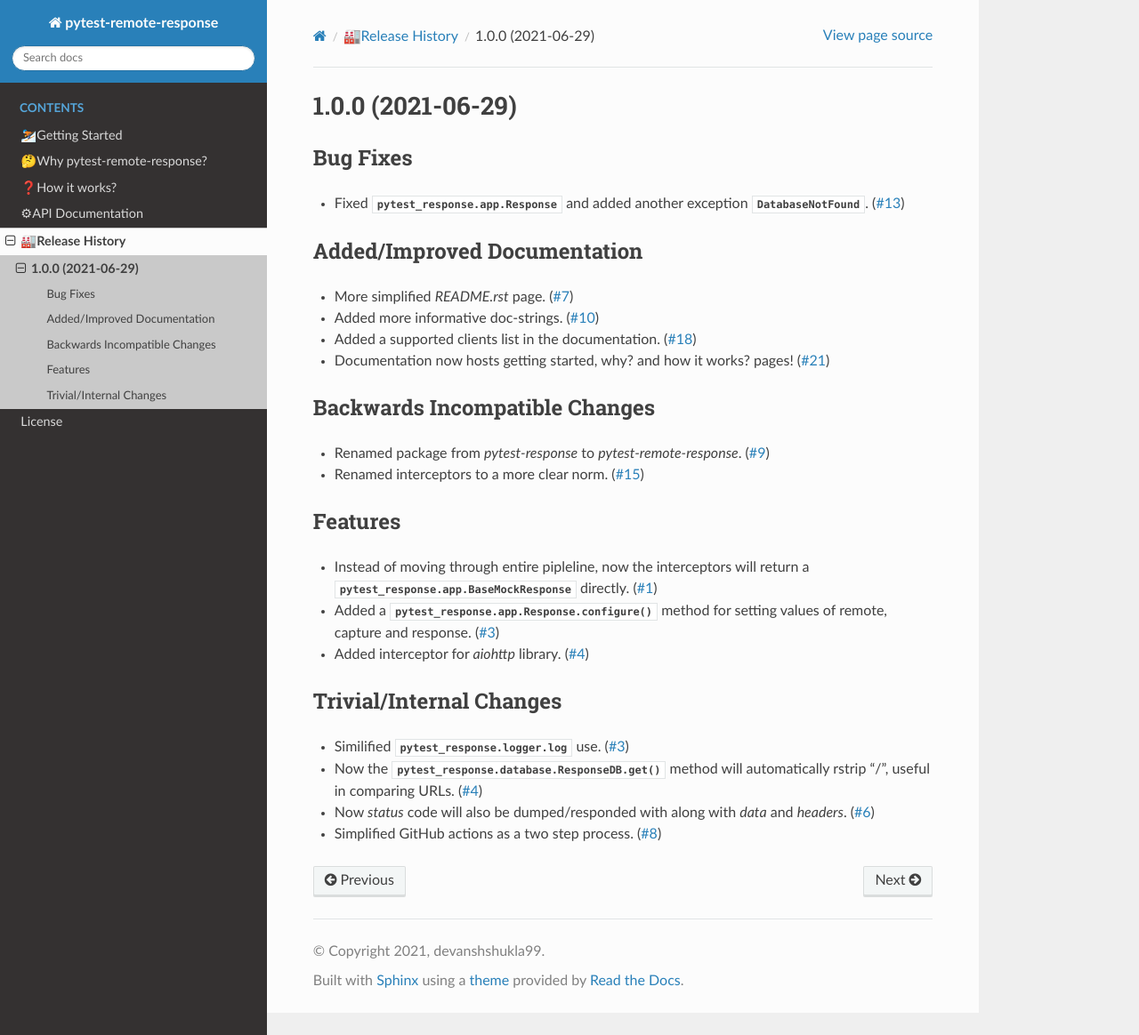
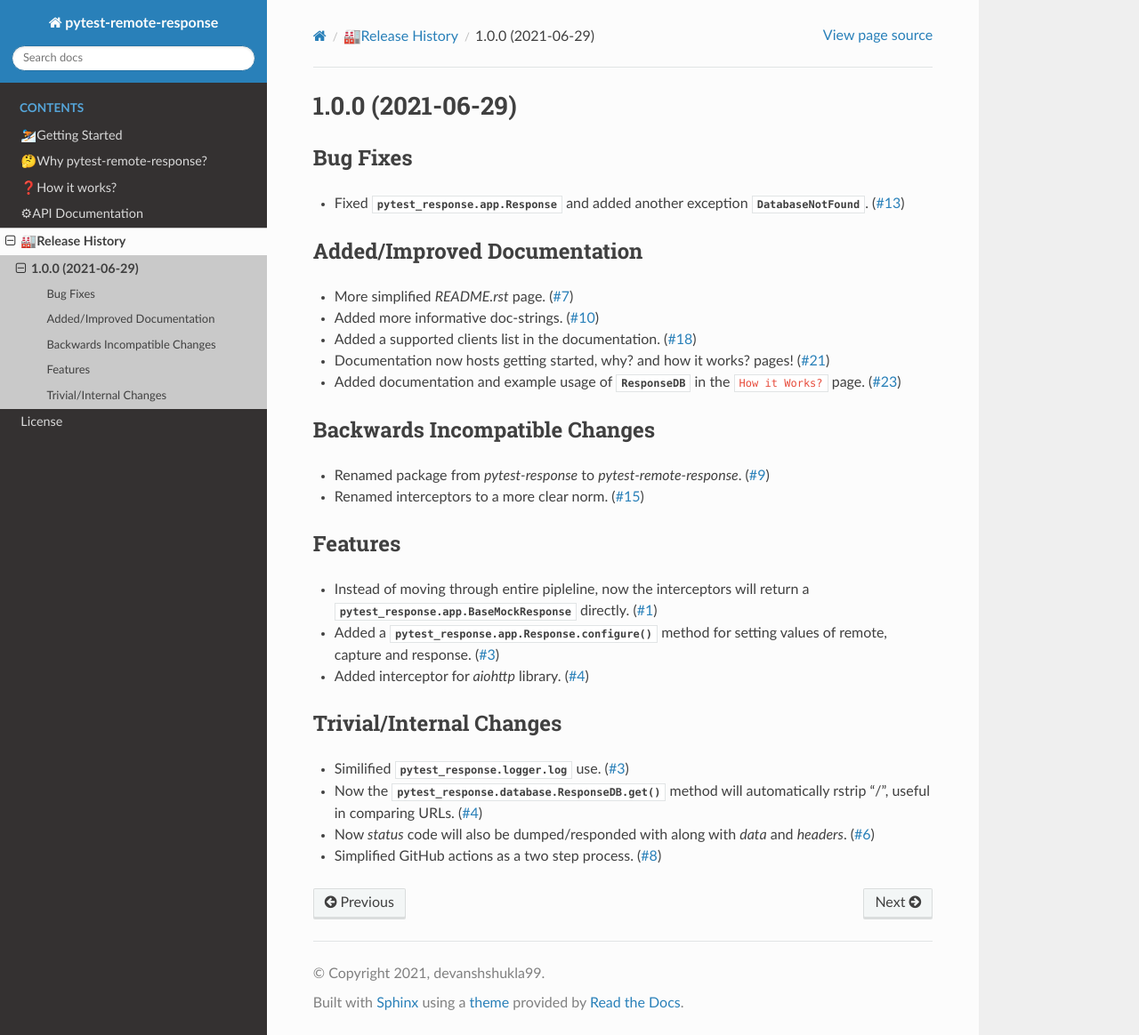
Before and after one commit to devanshshukla99/pytest-remote-response, a Sphinx documentation site: the page built from docs/1.0.rst, in a window 1280 px wide and 1164 px high. Shown: the whole window at 89% size. Built offline with Sphinx 7.4.7 and the Read the Docs theme 2.0.0, drawn with Linux system fonts in a browser that asks for light colours.

```diff
--- a/changelog/23.docs.rst
+++ /dev/null
@@ -1 +0,0 @@
-Added documentation and example usage of :class:`~pytest_response.database.ResponseDB` in the ``How it Works?`` page.
--- a/docs/1.0.rst
+++ b/docs/1.0.rst
@@ -14,7 +14,7 @@ Added/Improved Documentation
 - Added more informative doc-strings. (`#10 <https://github.com/devanshshukla99/pytest-remote-response/pull/10>`__)
 - Added a supported clients list in the documentation. (`#18 <https://github.com/devanshshukla99/pytest-remote-response/pull/18>`__)
 - Documentation now hosts getting started, why? and how it works? pages! (`#21 <https://github.com/devanshshukla99/pytest-remote-response/pull/21>`__)
-
+- Added documentation and example usage of :class:`~pytest_response.database.ResponseDB` in the ``How it Works?`` page. (`#23 <https://github.com/devanshshukla99/pytest-remote-response/pull/23>`__)
 
 Backwards Incompatible Changes
 ------------------------------
```
